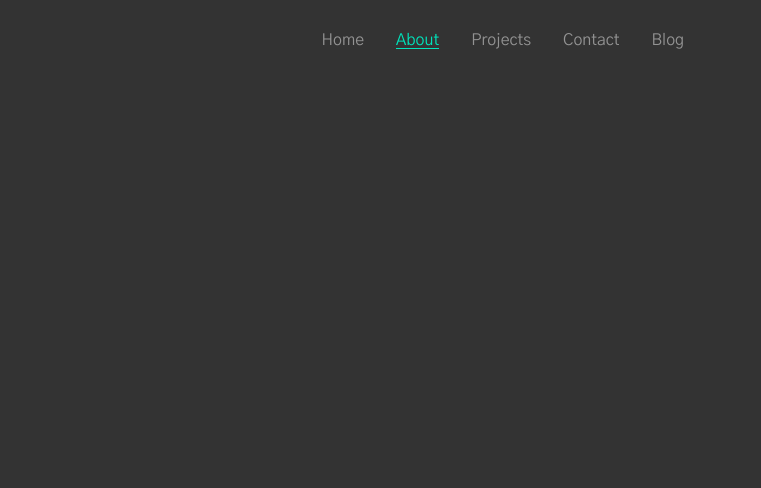
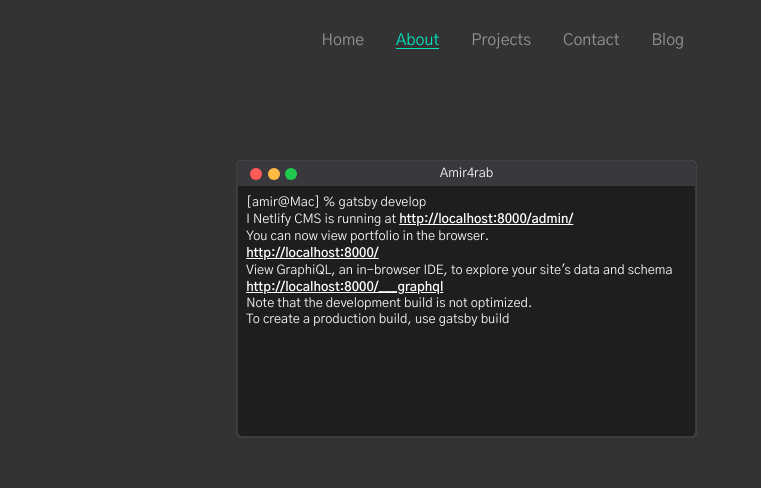
Before and after one commit to amir4rab/portfolio-netlifycms, a Gatsby site: page /about in a window 1280 px wide. Shown: the top 488 px of the page, 519-1280 px from the left. Built offline with nearby package versions, Linux system fonts and the light colour scheme; Gatsby itself is replaced by a stand-in of ours.

Commit message:
bug fixes

```diff
--- a/src/components/aboutComponents/about.module.scss
+++ b/src/components/aboutComponents/about.module.scss
@@ -70,7 +70,7 @@
             }
         }
         .hero {
-            // padding-top: 10vh;
+            display: block;
             width: 40%;
             height: 100%;
             .heroImg {
```
